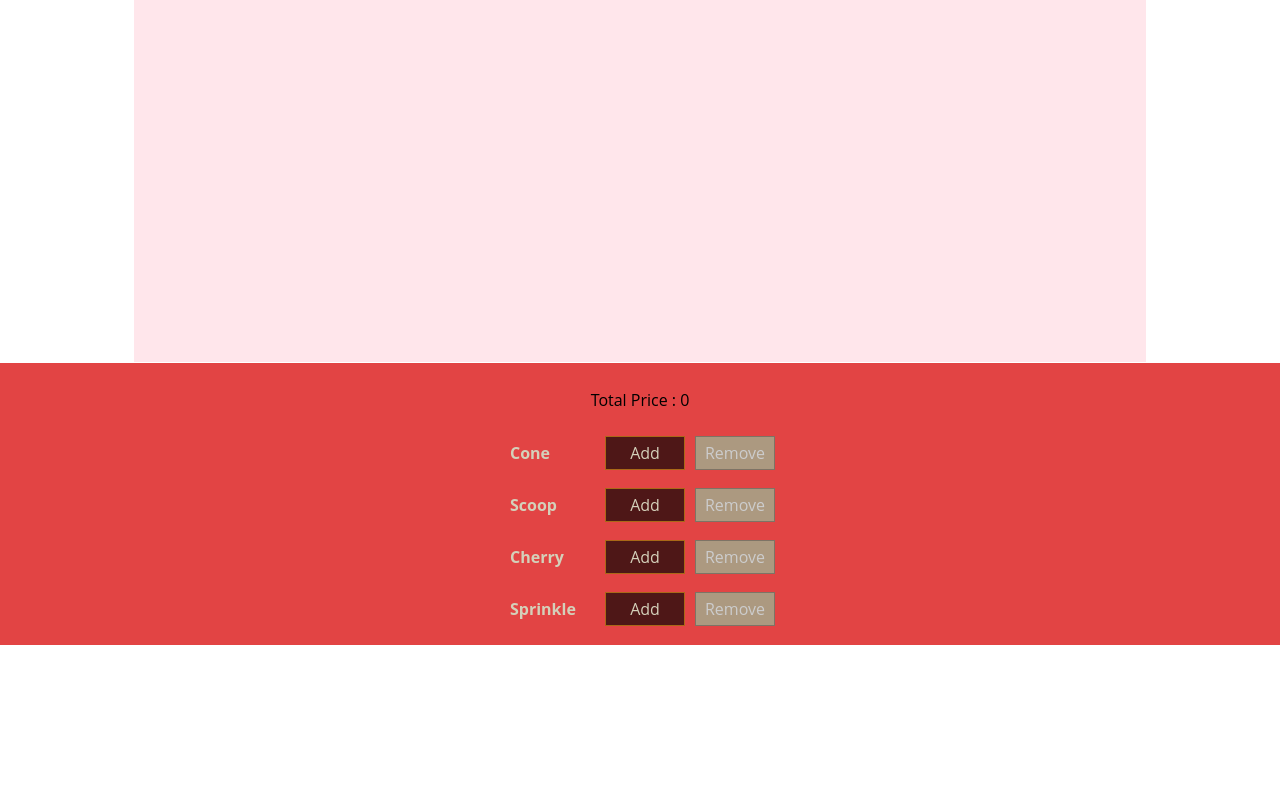
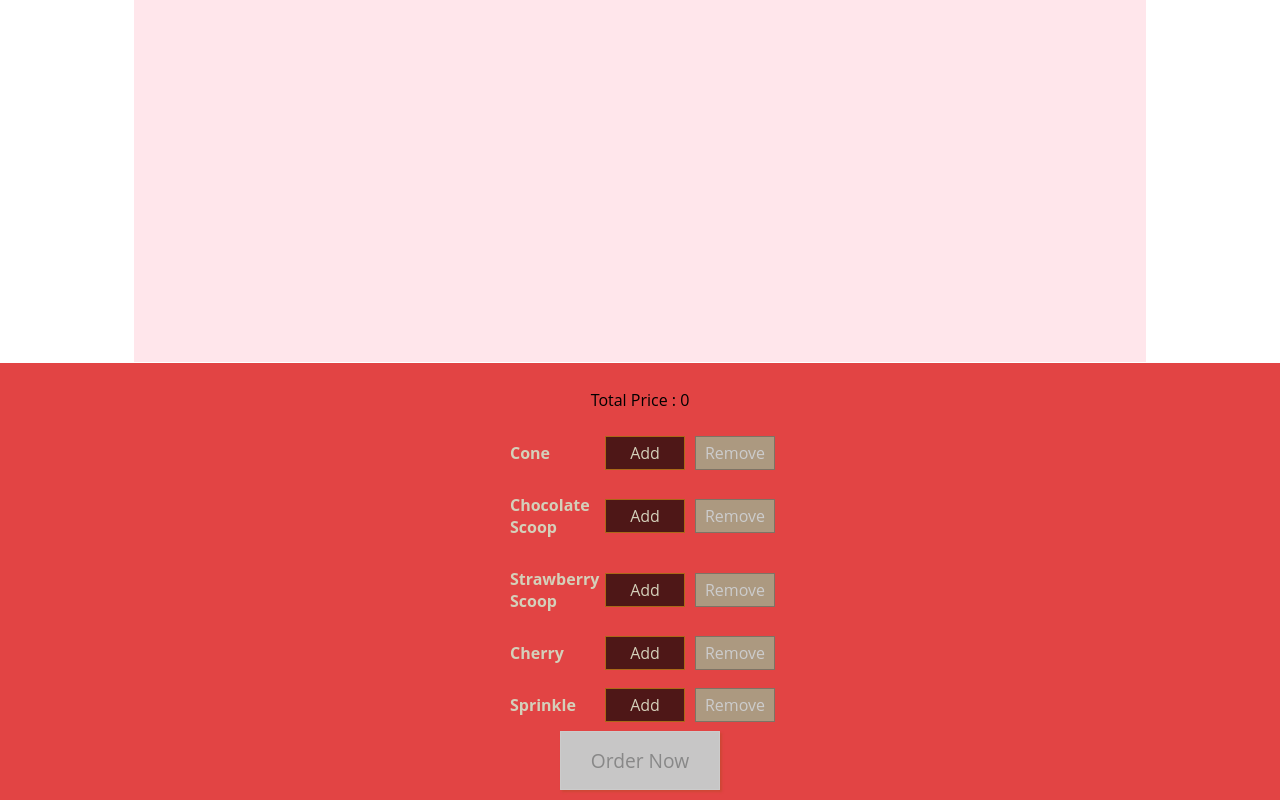
Before and after one commit to snehathadani/IcrecreamShop, a React (Create React App) app: page / in a window 1280 px wide. Shown: the part 236-1036 px from the top of the page. Before the commit the page ends 881 px from the top, so only its background shows below. Built offline with nearby package versions, Linux system fonts and the light colour scheme.

Commit message:
refactored css and turned into js

```diff
--- a/src/Components/Icecream/Icecream.js
+++ b/src/Components/Icecream/Icecream.js
@@ -10,20 +10,39 @@ let pstyle={
 
 }
 const Icecream = function(props){
-    //console.log("icecream", props)
+    let scoops=0;
+    if(props.scoop1 && !props.scoop2){
+        scoops=1;
+    }
+    if(props.scoop1 && props.scoop2){
+        scoops=2;
+    }
+    console.log("icecream", props)
    return(
     <div className={classes.IcecreamOuter}>
         {props.sprinkle ? (<div><IcecreamIngredients type = "sprinkle"/> </div>) : <div/>}
-        {props.cherry ? <IcecreamIngredients type= "cherry"/> : <div/>}
+        {props.cherry ? <IcecreamIngredients type= "cherry" scoops={scoops}/> : <div/>}
 
-        {props.scoop ? (
-            <>
-            <IcecreamIngredients type= "scoop" />
-            <IcecreamIngredients type= "circle"/>
-            </>) : <div/>}
+        {props.icecreamcone ? <IcecreamIngredients type= "icecreamcone"/> : <div/>}
+
+        {scoops===1 ? (
+            <div className={classes.ScoopContainer}>
+                <IcecreamIngredients type= "scoop" lower="lower" />
+
+            </div>) : <div/>
+        }
+
+        {scoops===2 ? (
+            <div className={classes.ScoopContainer}>
+                <IcecreamIngredients type= "scoop" lower="lower"/>
+                <IcecreamIngredients type= "scoop"  />
+
+            </div>) : <div/>
+        }
 
 
         {props.icecreamcone ? <IcecreamIngredients type= "icecreamcone"/> : <div/>}
+
     </div>
 )
  }
--- a/src/Components/Icecream/Icecream.module.css
+++ b/src/Components/Icecream/Icecream.module.css
@@ -10,6 +10,11 @@
     background-color:#ffe6eb;
     padding-left: 29%;
 }
+.ScoopContainer{
+    position: absolute;
+    top: 11rem;
+    border-radius: 50%;
+  }
 @media(min-width:500px) and (min-height:401px) {
     .Icecream{
         width:450px;
--- a/src/Components/IcecreamBuilder/IcecreamBuilder.js
+++ b/src/Components/IcecreamBuilder/IcecreamBuilder.js
@@ -13,10 +13,10 @@ const INGREDIENT_PRICE =    {
 function IcecreamBuilder(props) {
     const [ingredients, setIngredient] = useState({
         'icecreamcone':0,
-        'scoop':0,
+        'scoop1': undefined,
+        'scoop2' : undefined,
         'sprinkle':0,
         'cherry':0,
-        'scoopstraberry':0
     });
     const[totalPrice, setTotalprice] = useState(0.0)
 
@@ -27,6 +27,20 @@ function IcecreamBuilder(props) {
     const removeIngredientPrice = (type) => {
         setTotalprice(totalPrice - INGREDIENT_PRICE[type])
     }
+    const[purchasable,setPurchasable] = useState(false);
+
+    const addIngredient = (type) => {
+        if(type === 'scoop') {
+            if(!ingredients['scoop1']) {
+                setIngredient({...ingredients, 'scoop1': 'chocolate'});
+            } else {
+                setIngredient({...ingredients, 'scoop2': 'chocolate'});
+            }
+        } else {
+            setIngredient({...ingredients, [type]: 1});
+        }
+        addIngredientPrice(type);
+    }
 
     const disabledInfo= {...ingredients}
         for(let key in disabledInfo){
@@ -36,15 +50,17 @@ function IcecreamBuilder(props) {
 
         <Aux>
             <Icecream icecreamcone={ingredients['icecreamcone']}
-                      scoop = {ingredients['scoop']}
+                      scoop1 = {ingredients['scoop1']}
+                      scoop2 = {ingredients['scoop2']}
                       sprinkle = {ingredients['sprinkle']}
                       cherry = {ingredients['cherry']}
-                      scoopstraberry = {ingredients['scoopstraberry']}
                       allCounts = {ingredients}/>
-            <IcecreamControls ingredientsAdded = {(type) =>  {setIngredient({...ingredients, [type]: 1}); addIngredientPrice(type)}}
+
+            <IcecreamControls ingredientsAdded = {addIngredient}
                               ingredientsRemoved= {(type)=> {setIngredient({...ingredients, [type]:0})}}
                               price = {totalPrice}
-                              allCounts = {ingredients}/>
+                              allCounts = {ingredients}
+                              purchasehandler={(totalPrice)=>{setPurchasable({purchasable:totalPrice>0})}}/>
         </Aux>
     );
 
--- a/src/Components/IcecreamControls/IcecreamControl.js
+++ b/src/Components/IcecreamControls/IcecreamControl.js
@@ -4,8 +4,8 @@ const IcecreamControl = (props)=> (
     <div className={classes.BuildControl}>
         <div className={classes.Label}> {props.label}</div>
         <button className={classes.Add} onClick={() => props.added(props.type)}  > Add </button>
-        <button className={classes.Remove} onClick = {()=> props.removed(props.type)} disabled = {props.allCounts[props.type] === 0}> Remove </button>
-        <div> {} </div>
+        <button className={classes.Remove} onClick = {()=> props.removed(props.type)} disabled = {!props.count}> Remove </button>
+
     </div>
 )
 
--- a/src/Components/IcecreamControls/IcecreamControls.js
+++ b/src/Components/IcecreamControls/IcecreamControls.js
@@ -5,7 +5,8 @@ import IcecreamControl from "./IcecreamControl";
 
 const controls = [
     { label: 'Cone', type: 'icecreamcone' },
-    { label: 'Scoop', type: 'scoop' },
+    { label: 'Chocolate Scoop', type: 'scoop' },
+    { label: 'Strawberry Scoop', type: 'straberryscoop' },
     { label: 'Cherry', type: 'cherry' },
     { label: 'Sprinkle', type: 'sprinkle' },
 ];
@@ -16,14 +17,14 @@ const IcecreamControls = (props) => (
             <IcecreamControl key={ctrl.label}
                 label={ctrl.label}
                 type={ctrl.type}
-                added={() => { console.log(ctrl.type); props.ingredientsAdded(ctrl.type) }}
+                count={props.allCounts[ctrl.type]}
+                added={() => { props.ingredientsAdded(ctrl.type) }}
                 addPrice={() => { props.addPrice(ctrl.type) }}
                 removed={() => props.ingredientsRemoved(ctrl.type)}
-                allCounts={props.allCounts}
             />
 
         ))}
-
+        <button className= {classes.OrderButton} disabled={props.price===0}> Order Now </button>
     </div>
 )
 
--- a/src/Components/IcecreamControls/IcecreamControls.module.css
+++ b/src/Components/IcecreamControls/IcecreamControls.module.css
@@ -11,21 +11,21 @@
 
 
 .OrderButton {
-    background-color: #DAD735;
+    background-color: rgb(230, 230, 243);
     outline: none;
     cursor: pointer;
-    border: 1px solid #966909;
-    color: #966909;
+    border: 1px solid #d44b0c;
+    color: #d4a3a3;
     font-family: inherit;
     font-size: 1.2em;
     padding: 15px 30px;
-    box-shadow: 2px 2px 2px #966909;
+    box-shadow: 2px 2px 2px #ce4735;
 }
 
 .OrderButton:hover, .OrderButton:active {
-    background-color: #A0DB41;
-    border: 1px solid #966909;
-    color: #966909;
+    background-color: rgb(214, 57, 65);
+    border: 1px solid #e74606;
+    color: #ec6e34;
 }
 
 .OrderButton:disabled {
--- a/src/Components/IcecreamIngredients/IcecreamIngredients.module.css
+++ b/src/Components/IcecreamIngredients/IcecreamIngredients.module.css
@@ -1,13 +1,5 @@
 .Icecream {
-  width: 20%;
-  height: 60%;
 
-  position: relative;;
-  flex-wrap: wrap;
-  display: flex;
-  flex-direction: column;
-  align-items: center;
-  justify-content: center;
 }
 
 .IcecreamCone {
@@ -22,19 +14,41 @@
   border-top: 9rem solid #a3803a;
 }
 
-.Cherry {
-  width: 4rem;
-  height: 4rem;
+.CherryTwo {
+  flex-wrap: wrap;
+  display: flex;
+  flex-direction: column;
+  align-items: center;
+  justify-content: center;
+  width: 3.5rem;
+  height: 3.5rem;
 
   position: absolute;
-  left: 21%;
-  top: -17rem;
+  left: 43%;
+  top: 13rem;
   z-index: 2;
 
   border-radius: 50%;
   background-color: #E53935;
 }
 
+.CherryOne {
+  flex-wrap: wrap;
+  display: flex;
+  flex-direction: column;
+  align-items: center;
+  justify-content: center;
+  width: 3.5rem;
+  height: 3.5rem;
+
+  position: absolute;
+  left: 41%;
+  top:18rem;
+  z-index: 2;
+
+  border-radius: 50%;
+  background-color: #E53935;
+}
 .Sprinkle {
   height: 1rem;
   width: 0.25rem;
@@ -47,7 +61,7 @@
 }
   .Sprinkle:nth-of-type(1) {
     top: 13.5rem;
-
+    left:5rem;
     transform: rotate(25deg);
   }
 
@@ -109,7 +123,7 @@
 
   .Sprinkle:nth-of-type(9) {
     top: 15rem;
-    left: 10rem;
+    left: 6rem;
 
     background-color: #F48FB1;
     transform: rotate(-100deg);
@@ -117,39 +131,38 @@
 
   .Sprinkle:nth-of-type(10) {
     top: 10rem;
-    left: 10rem;
+    left: 8rem;
 
     background-color: #F48FB1;
     transform: rotate(65deg);
   }
 
-.ScoopContainer{
-
-  position: absolute;
-  top: 11rem;
-  border-radius: 50%;
-}
 
 .Scoop {
-
-  background-color: #4e342e;
   border-radius: 50%;
-  width: 8rem;
+  width: 9rem;
   height: 8rem;
   margin-left: 0.01%;
 }
 
-.ScoopStraberry {
-  width: 13rem;
-  height: 13rem;
-  margin-left: 0.01%;
+.Scoop:nth-of-type(1) {
+  position: relative;
+  margin-top: 90%;
+}
 
-  position: absolute;
-  top: 11rem;
+.Scoop:nth-of-type(2) {
+  position: relative;
+  margin-top: -140%;
+}
 
+.ChocolateScoop {
+  background-color: #4e342e;
+}
+
+.StrawberryScoop {
   background-color:#FC5A8D;
-  border-radius: 50%;
 }
+
 .ScoopStraberrycircle{
     position: absolute;
     z-index: 1;
@@ -199,11 +212,11 @@
     }
 
     .Circle:nth-of-type(4) {
-      left: 2rem;
+      left: 3rem;
     }
 
     .Circle:nth-of-type(5) {
-      left: 3rem;
+      left: 5rem;
     }
 
     .Circle:nth-of-type(6) {
--- /dev/null
+++ b/src/Components/IcecreamIngredients/Scoop.js
@@ -0,0 +1,14 @@
+import React from 'react'
+import classes from "./IcecreamIngredients.module.css";
+
+const Scoop = (props) => {
+    console.log("Scoops", props)
+    const count = [0, 1, 2, 3 ,4, 5]
+    return(
+        <div className= {[classes.Scoop, props.scoopClass].join(' ')}>
+
+    { props.lower ? (count.map(i =>  <div key = {i} className={props.circleClass}></div>)) : <div/>}
+        </div>)
+}
+
+export default Scoop;
--- /dev/null
+++ b/src/Components/IcecreamIngredients/Sprinkles.js
@@ -0,0 +1,14 @@
+import React from 'react'
+import classes from "./IcecreamIngredients.module.css";
+
+const Sprinkles = (props) => {
+   console.log("Sprinkle+++++++++")
+   const count = [0,1,2,3,4,5,6,7,8,9]
+    return(
+    <div className={classes.Icecream}> {
+        count.map(i => <div key = {i} className={classes.Sprinkle}/>)
+    }
+    </div>)
+}
+
+export default Sprinkles
```
Also changed, not shown: src/Components/IcecreamIngredients/IcecreamIngredients.js (+10 -36 lines).
